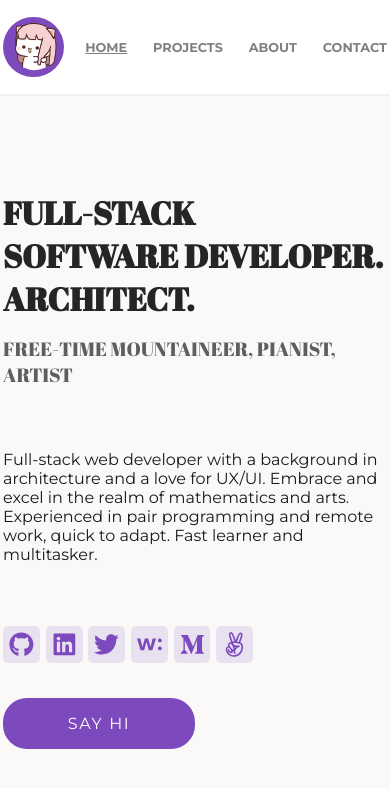
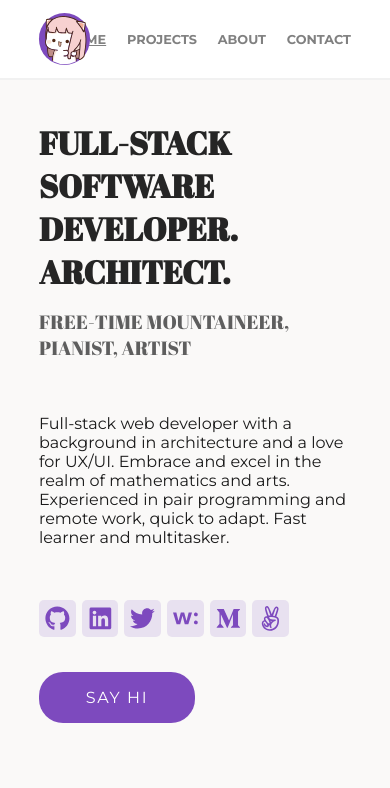
Before and after one commit to Zilola-Nazarova/portfolio, a React (Vite) app: page / in a window 390 px wide. Shown: the top 788 px of the page. Built offline with nearby package versions, Linux system fonts and the light colour scheme.

Commit message:
Change elements dimensions and paddings to improve the layout, add media queries to hide ProjectsTab component and Projects tab in the header on desktop version

```diff
--- a/src/styles/Right.module.css
+++ b/src/styles/Right.module.css
@@ -12,25 +12,19 @@ header {
   position: absolute;
   top: 0;
   width: 100%;
-  height: 6rem;
-  padding: 0.3rem calc(9vw - 2rem);
+  height: 5rem;
+  padding: 0.5rem 10%;
   display: flex;
   align-items: center;
   border-bottom: 2px solid #f1f1f1;
+  z-index: 1;
 }
 
 .avatar {
-  height: 3.8rem;
-  width: 3.8rem;
+  height: 3.2rem;
+  width: 3.2rem;
   border-radius: 50%;
   position: relative;
-}
-
-.avatar img {
-  height: 3.2rem;
-  position: absolute;
-  bottom: 6px;
-  left: 6px;
 }
 
 header ul {
@@ -60,7 +54,7 @@ header button:hover {
 .about,
 .contact {
   min-height: 100vh;
-  padding: 0 calc(9vw - 2rem);
+  padding: 0 10%;
   padding-top: 6rem;
   display: flex;
   flex-direction: column;
@@ -68,14 +62,49 @@ header button:hover {
   gap: 1rem;
 }
 
+.home,
+.contact {
+  min-height: 100vh;
+  padding-bottom: 6rem;
+}
+
+@media only screen and (min-width: 700px) {
+  .projects {
+    display: none;
+  }
+
+  .tab_projects {
+    display: none;
+  }
+
+  .home,
+  .about,
+  .contact {
+    min-height: 100vh;
+    padding: 0 calc(9vw - 2rem);
+    padding-top: 6rem;
+    gap: 1rem;
+  }
+
+  header {
+    height: 6rem;
+    padding: 0.3rem calc(9vw - 2rem);
+  }
+
+  .avatar {
+    height: 3.8rem;
+    width: 3.8rem;
+  }
+}
+
 @media only screen and (min-width: 992px) {
   header button {
-    font-size: 0.9rem;
+    font-size: 0.85rem;
   }
 }
 
 @media only screen and (min-width: 1200px) {
   header button {
-    font-size: 1rem;
+    font-size: 0.9rem;
   }
 }
```
